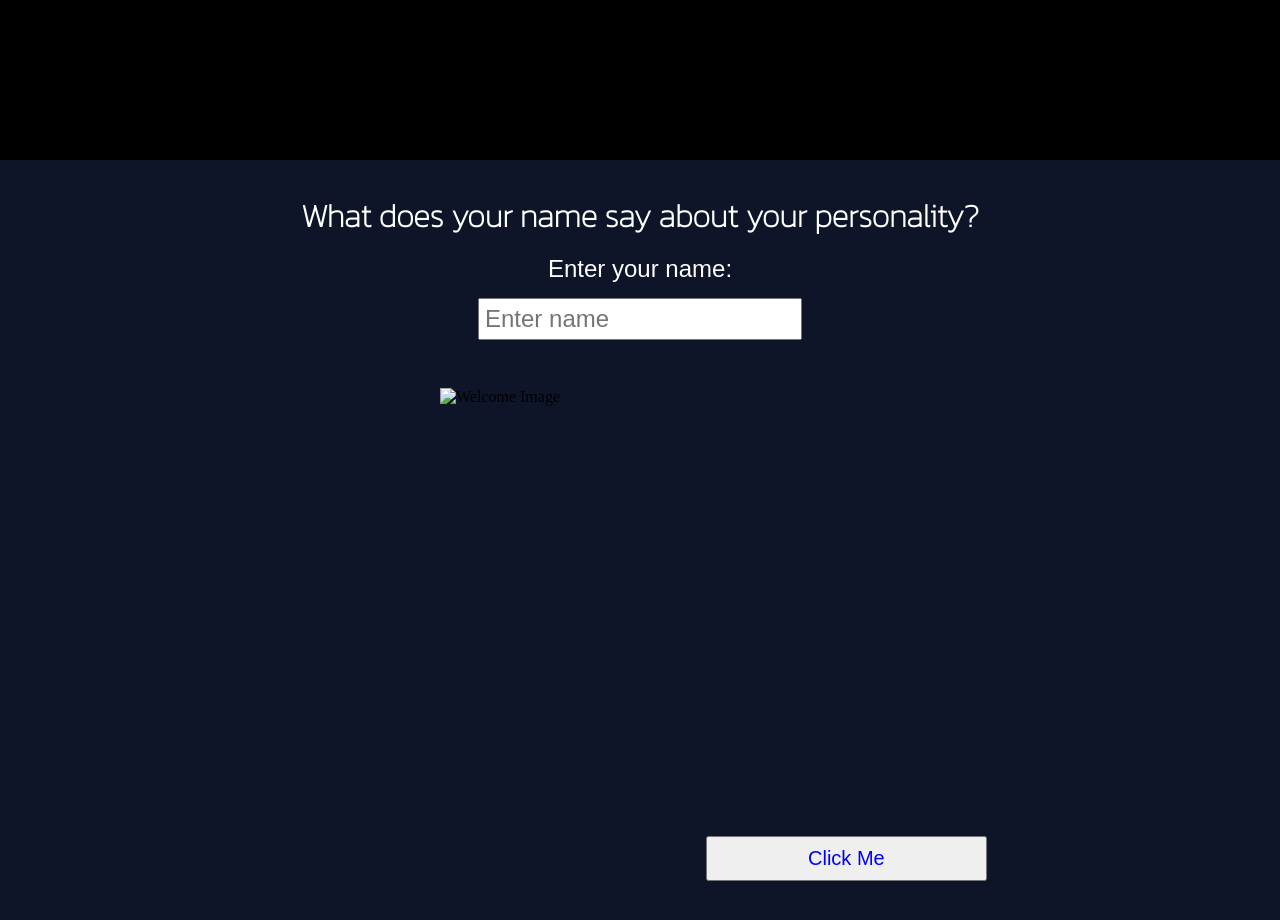
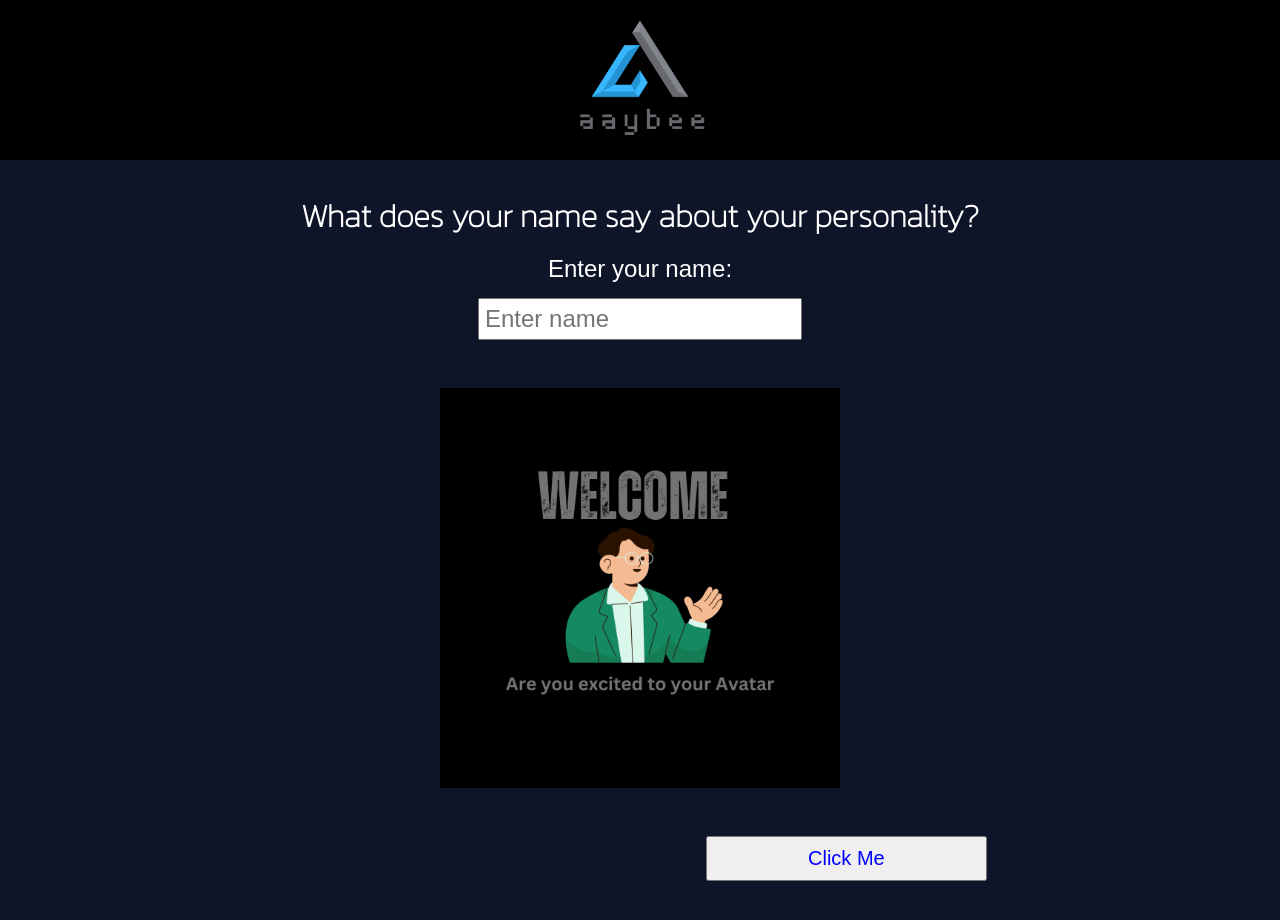
Before and after one commit to Aaaybee/myrepois, a plain HTML site: page index.html in a window 1280 px wide. Drawn offline with nearby package versions, Linux system fonts and the light colour scheme; a web font is replaced by a local one.

Commit message:
Update index.html

```diff
--- a/index.html
+++ b/index.html
@@ -12,7 +12,7 @@
 <body>
     <div class="container">
         <div class="left">
-            <img src="images/Mylogo.png" alt="My logo ">
+            <img src="Mylogo.png" alt="My logo ">
         </div>
 
     </div>
@@ -25,7 +25,7 @@
             <input type="text" name="" id="name" placeholder="Enter name">
         </div>
         <div class="welcomeImage">
-            <img  class="imgChange"  src="images/welcomeimg.png" alt="Welcome Image">
+            <img  class="imgChange"  src="welcomeimg.png" alt="Welcome Image">
         </div>
         <button>Click Me</button>
 
```
